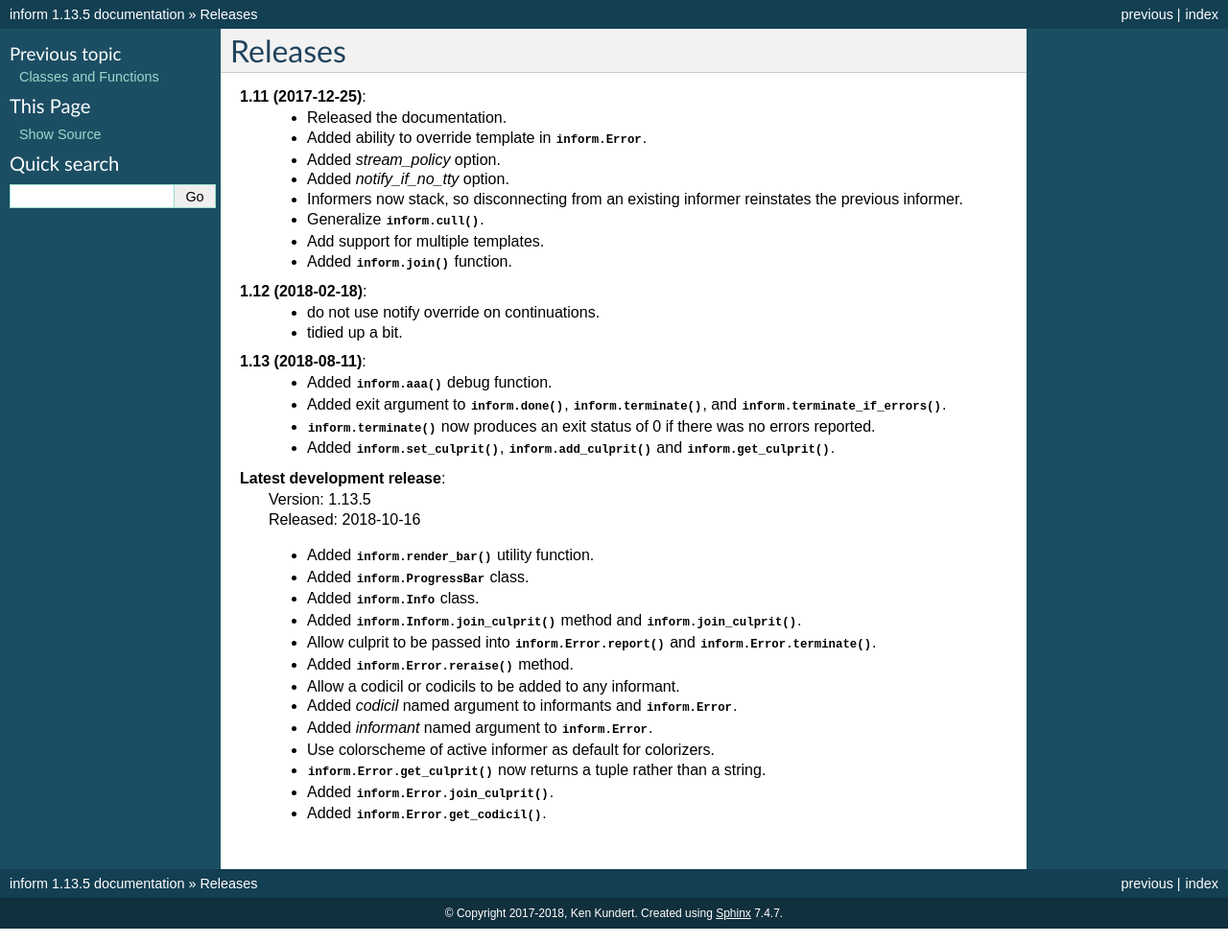
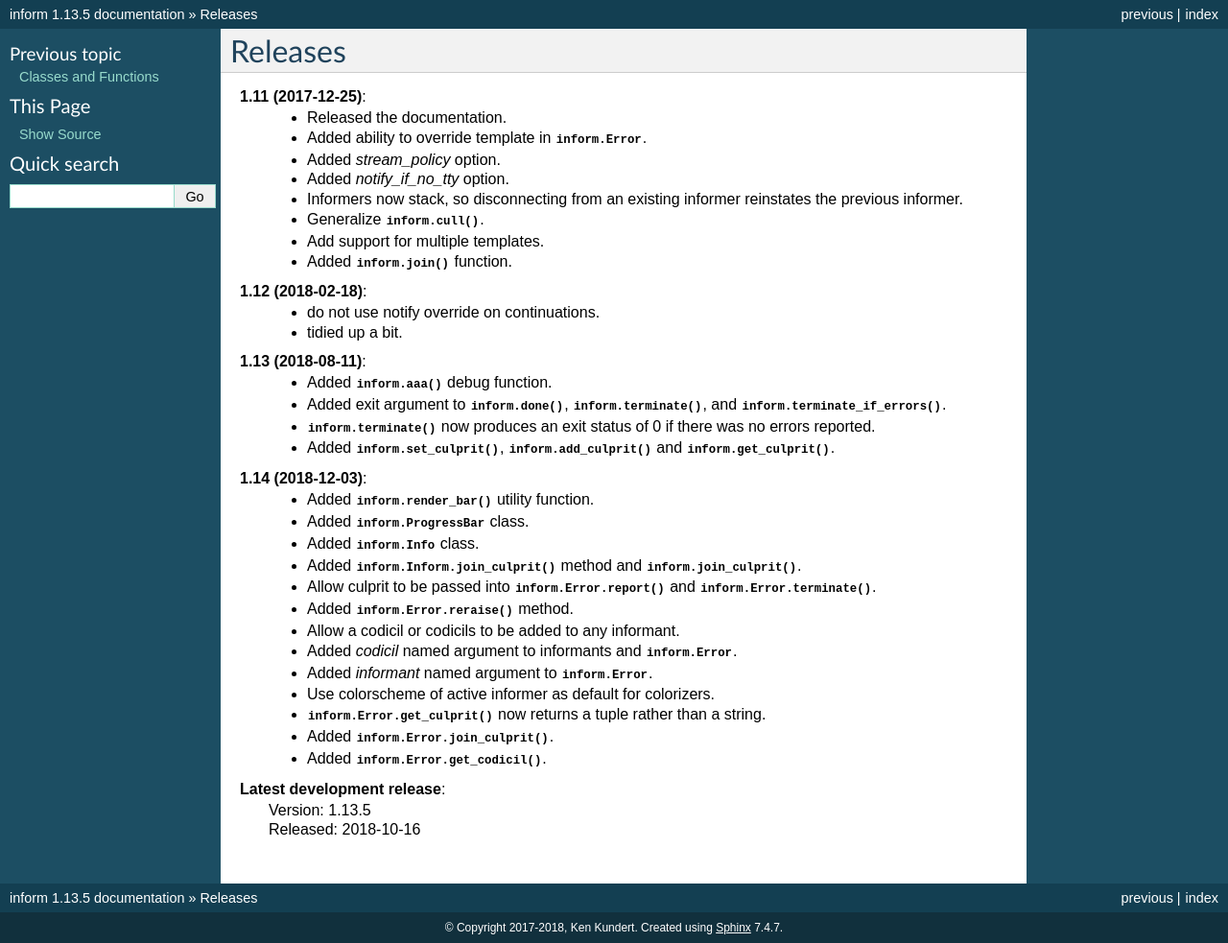
Before and after one commit to KenKundert/inform, a Sphinx documentation site: the page built from doc/releases.rst, in a window 1280 px wide. Shown: the whole page at 96% size. Built offline with Sphinx 7.4.7, drawn with Linux system fonts in a browser that asks for light colours.

Commit message:
Update release notes.

```diff
--- a/doc/releases.rst
+++ b/doc/releases.rst
@@ -25,10 +25,7 @@ Releases
     - Added :func:`inform.set_culprit()`, :func:`inform.add_culprit()`
       and :func:`inform.get_culprit()`.
 
-**Latest development release**:
-    | Version: 1.13.5
-    | Released: 2018-10-16
-
+**1.14 (2018-12-03)**:
     - Added :func:`inform.render_bar` utility function.
     - Added :class:`inform.ProgressBar` class.
     - Added :class:`inform.Info` class.
@@ -44,3 +41,7 @@ Releases
     - :meth:`inform.Error.get_culprit` now returns a tuple rather than a string.
     - Added :meth:`inform.Error.join_culprit`.
     - Added :meth:`inform.Error.get_codicil`.
+
+**Latest development release**:
+    | Version: 1.13.5
+    | Released: 2018-10-16
```
